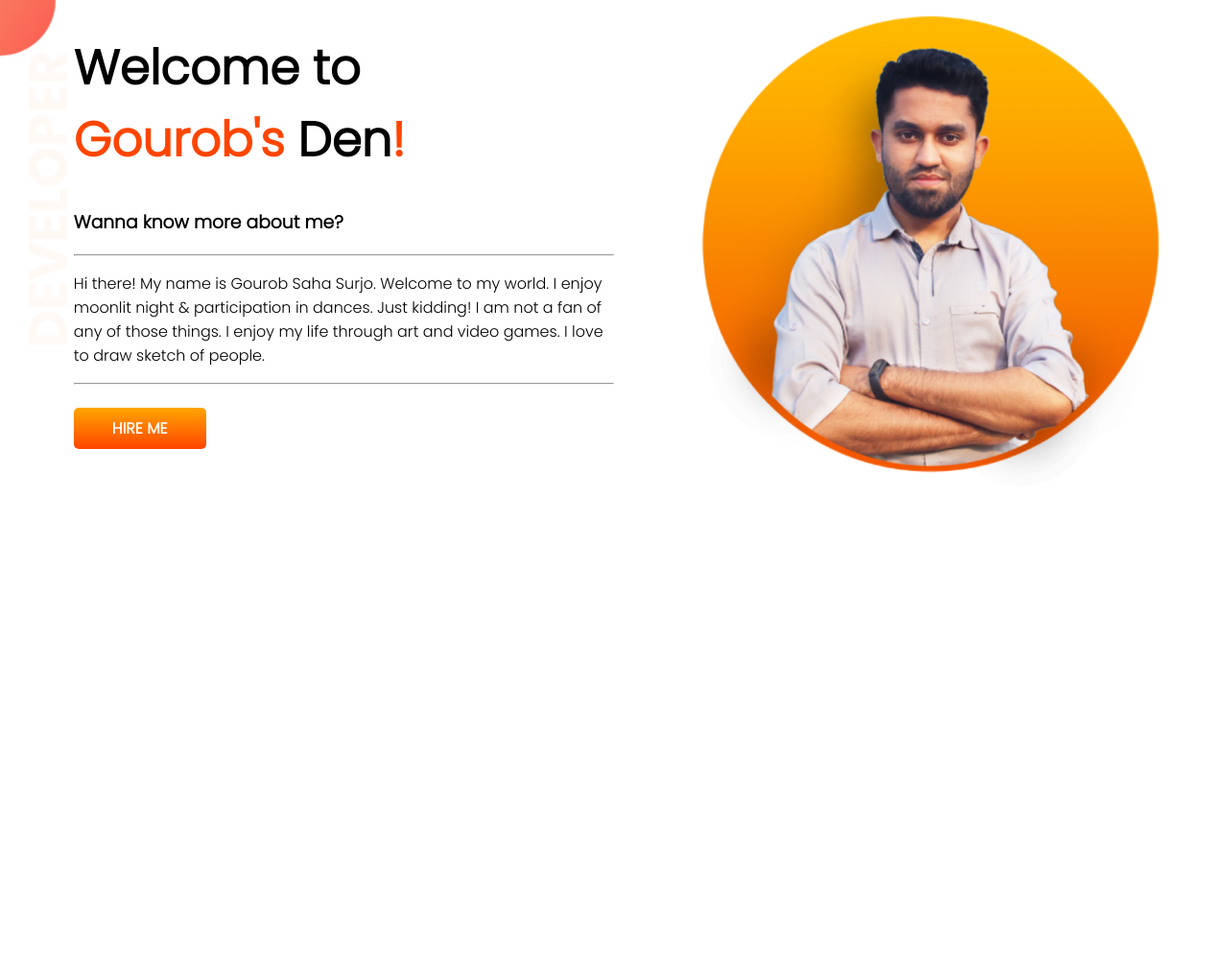
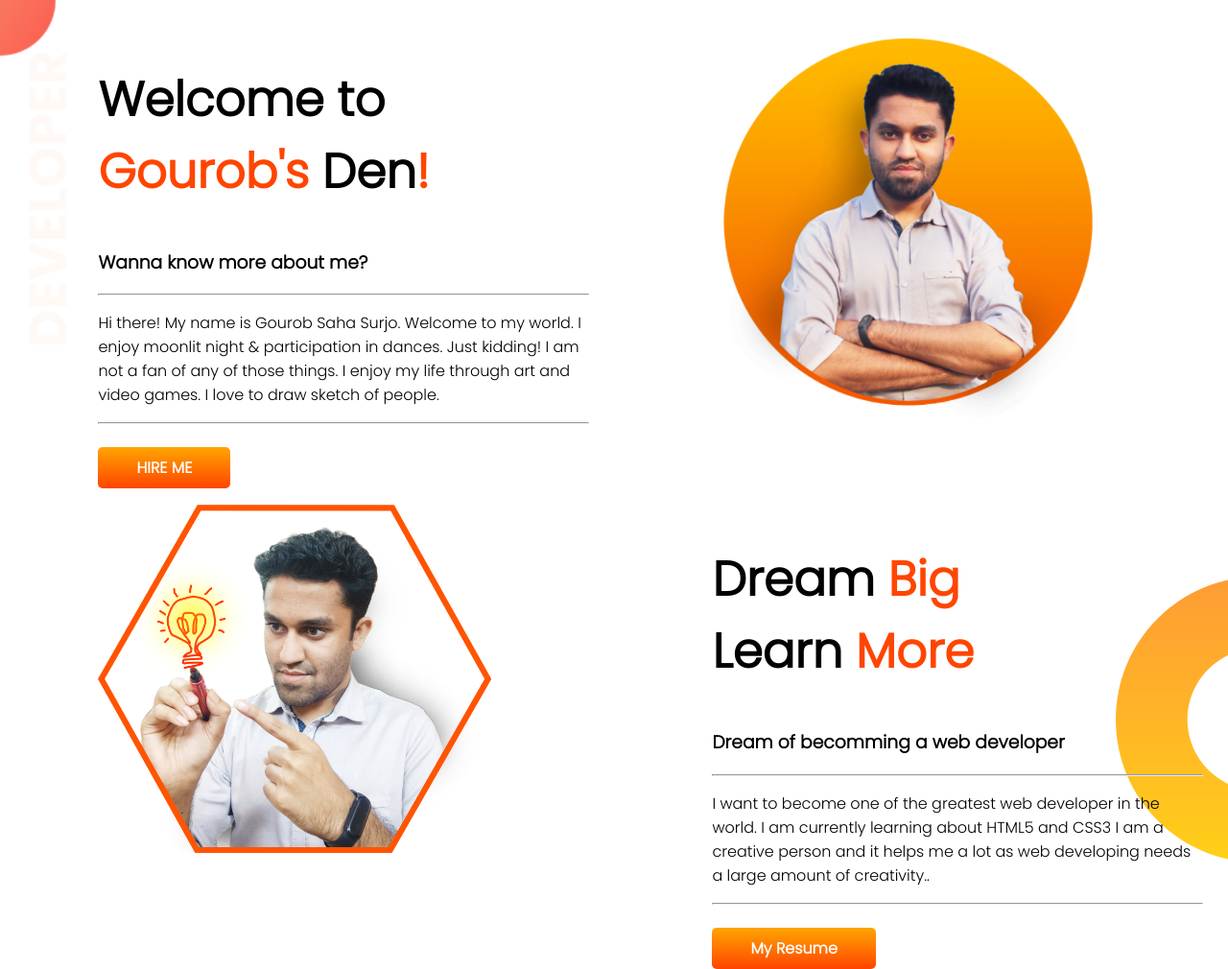
Before and after one commit to GourobSaha/developer-basic-portfolio, a plain HTML site: page index.html in a window 1280 px wide. Shown: the whole page at 96% size. Before the commit the page ends 800 px from the top, so only its background shows below. Drawn offline with Linux system fonts and the light colour scheme.

Commit message:
Mid Section Added

```diff
--- a/index.html
+++ b/index.html
@@ -14,7 +14,7 @@
     <title>Gourob Saha</title>
   </head>
   <body>
-    <header class="top-banner">
+    <section class="top-banner">
       <div class="half-width">
         <h1>
           Welcome to <br />
@@ -41,6 +41,32 @@
         >
       </div>
       <div class="half-width"><img src="images/pp1.png" alt="" /></div>
-    </header>
+    </section>
+
+    <section class="dream-bg">
+      <div class="half-width"><img src="images/pp2.png" alt="" /></div>
+      <div class="half-width">
+        <h1>
+          Dream <span class="f-color">Big</span> <br />Learn
+          <span class="f-color">More</span>
+        </h1>
+        <h3>Dream of becomming a web developer</h3>
+        <hr />
+        <p>
+          I want to become one of the greatest web developer in the world. I am
+          currently learning about HTML5 and CSS3 I am a creative person and it
+          helps me a lot as web developing needs a large amount of creativity..
+        </p>
+        <hr />
+        <br />
+        <a
+          class="me-button"
+          href="https://drive.google.com/file/d/1EemmskcjPtoQBQX6Nc4Ee_fXzaIsAX22/view?usp=sharing"
+          target="_blank"
+          rel="noopener noreferrer"
+          >My Resume</a
+        >
+      </div>
+    </section>
   </body>
 </html>
--- a/style.css
+++ b/style.css
@@ -8,15 +8,17 @@ h1 {
 .f-color {
   color: orangered;
 }
-header {
+section {
   display: flex;
 }
 .half-width {
   width: 50%;
-  padding-left: 6%;
+  padding-left: 8%;
+  padding-top: 2%;
+  padding-right: 2%;
 }
 .half-width img {
-  width: 90%;
+  width: 80%;
 }
 .me-button {
   text-decoration: none;
@@ -35,3 +37,8 @@ header {
   background-image: url(images/top-banner.png);
   background-repeat: no-repeat;
 }
+.dream-bg {
+  background-image: url(images/dream-bg.png);
+  background-repeat: no-repeat;
+  background-position: right;
+}
```
